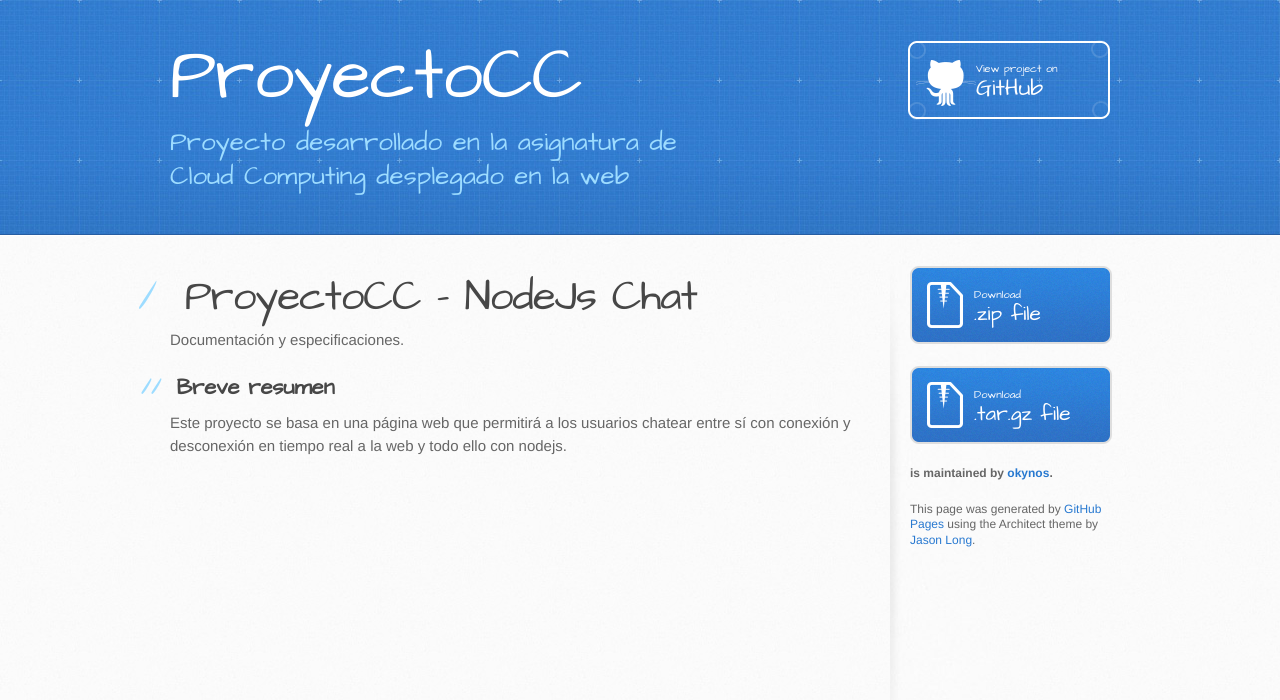
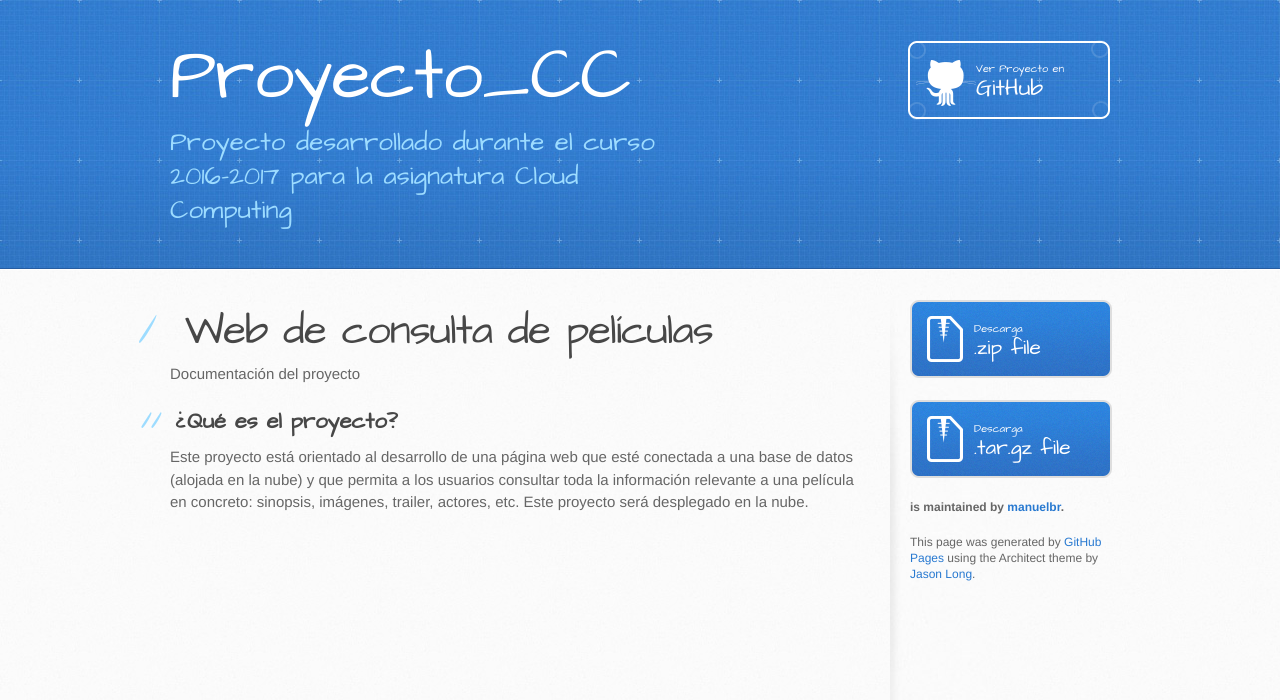
Before and after one commit to manuelbr/Master_Cloud_Computing_1, a plain HTML site: page index.html in a window 1280 px wide. Drawn offline with Linux system fonts and the light colour scheme.

Commit message:
modificacion de index

```diff
--- a/index.html
+++ b/index.html
@@ -13,15 +13,15 @@
     <script src="//html5shiv.googlecode.com/svn/trunk/html5.js"></script>
     <![endif]-->
 
-    <title>ProyectoCC by okynos</title>
+    <title>Proyecto_CC por Manuel Blanco Rienda</title>
   </head>
 
   <body>
     <header>
       <div class="inner">
-        <h1>ProyectoCC</h1>
-        <h2>Proyecto desarrollado en la asignatura de Cloud Computing desplegado en la web</h2>
-        <a href="https://github.com/okynos/ProyectoCC" class="button"><small>View project on</small> GitHub</a>
+        <h1>Proyecto_CC</h1>
+        <h2>Proyecto desarrollado durante el curso 2016-2017 para la asignatura Cloud Computing</h2>
+        <a href="https://github.com/manuelbr/Proyecto_CC" class="button"><small>Ver Proyecto en</small> GitHub</a>
       </div>
     </header>
 
@@ -29,27 +29,27 @@
       <div class="inner clearfix">
         <section id="main-content">
           <h1>
-<a id="proyectocc---nodejs-chat" class="anchor" href="#proyectocc---nodejs-chat" aria-hidden="true"><span aria-hidden="true" class="octicon octicon-link"></span></a>ProyectoCC - NodeJs Chat</h1>
+<a id="Web-películas" class="anchor" href="#Web-películas" aria-hidden="true"><span aria-hidden="true" class="octicon octicon-link"></span></a>Web de consulta de películas</h1>
 
-<p>Documentación y especificaciones.</p>
+<p>Documentación del proyecto</p>
 
 <h2>
-<a id="breve-resumen" class="anchor" href="#breve-resumen" aria-hidden="true"><span aria-hidden="true" class="octicon octicon-link"></span></a>Breve resumen</h2>
+<a id="resumen" class="anchor" href="#resumen" aria-hidden="true"><span aria-hidden="true" class="octicon octicon-link"></span></a>¿Qué es el proyecto?</h2>
 
-<p>Este proyecto se basa en una página web que permitirá a los usuarios chatear entre sí con conexión y desconexión en tiempo real a la web y todo ello con nodejs.</p>
+<p>Este proyecto está orientado al desarrollo de una página web que esté conectada a una base de datos (alojada en la nube) y que permita a los usuarios consultar toda la información relevante a una película en concreto: sinopsis, imágenes, trailer, actores, etc. Este proyecto será desplegado en la nube.</p>
         </section>
 
         <aside id="sidebar">
-          <a href="https://github.com/okynos/ProyectoCC/zipball/master" class="button">
-            <small>Download</small>
+          <a href="https://github.com/manuelbr/Proyecto_CC/zipball/master" class="button">
+            <small>Descarga</small>
             .zip file
           </a>
-          <a href="https://github.com/okynos/ProyectoCC/tarball/master" class="button">
-            <small>Download</small>
+          <a href="https://github.com/manuelbr/Proyecto_CC/tarball/master" class="button">
+            <small>Descarga</small>
             .tar.gz file
           </a>
 
-          <p class="repo-owner"><a href="https://github.com/okynos/ProyectoCC"></a> is maintained by <a href="https://github.com/okynos">okynos</a>.</p>
+          <p class="repo-owner"><a href="https://github.com/manuelbr/Proyecto_CC"></a> is maintained by <a href="https://github.com/manuelbr">manuelbr</a>.</p>
 
           <p>This page was generated by <a href="https://pages.github.com">GitHub Pages</a> using the Architect theme by <a href="https://twitter.com/jasonlong">Jason Long</a>.</p>
         </aside>
```
